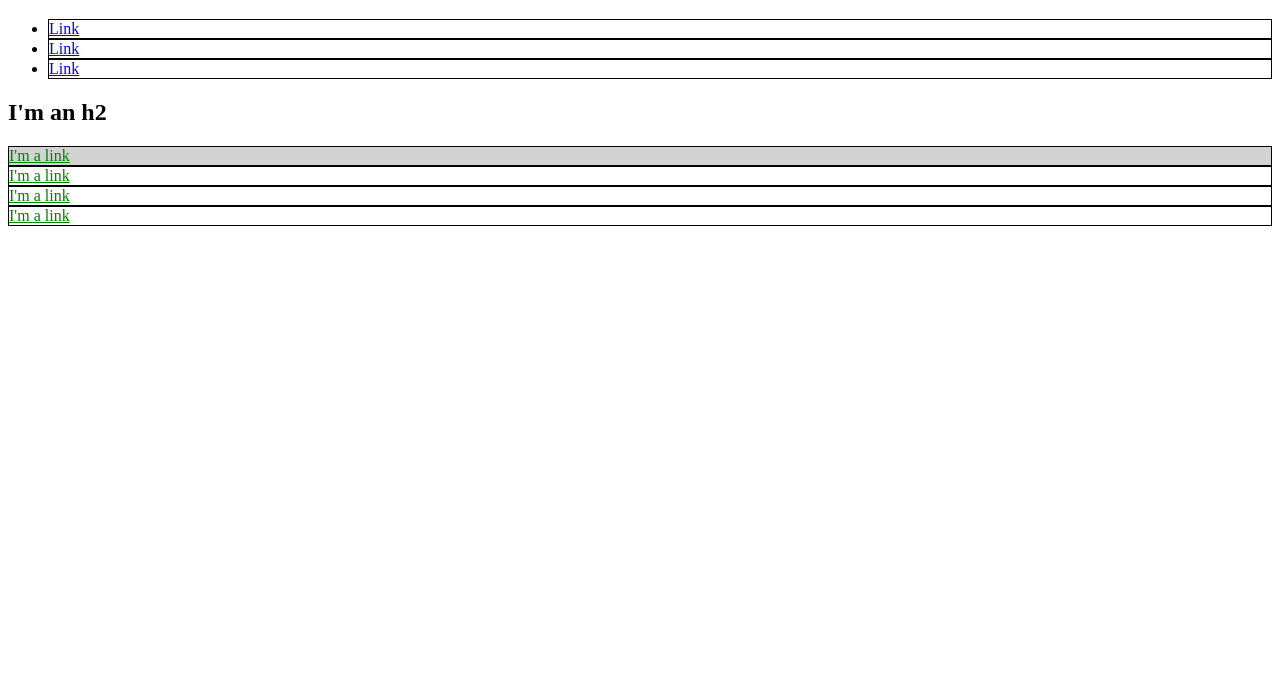
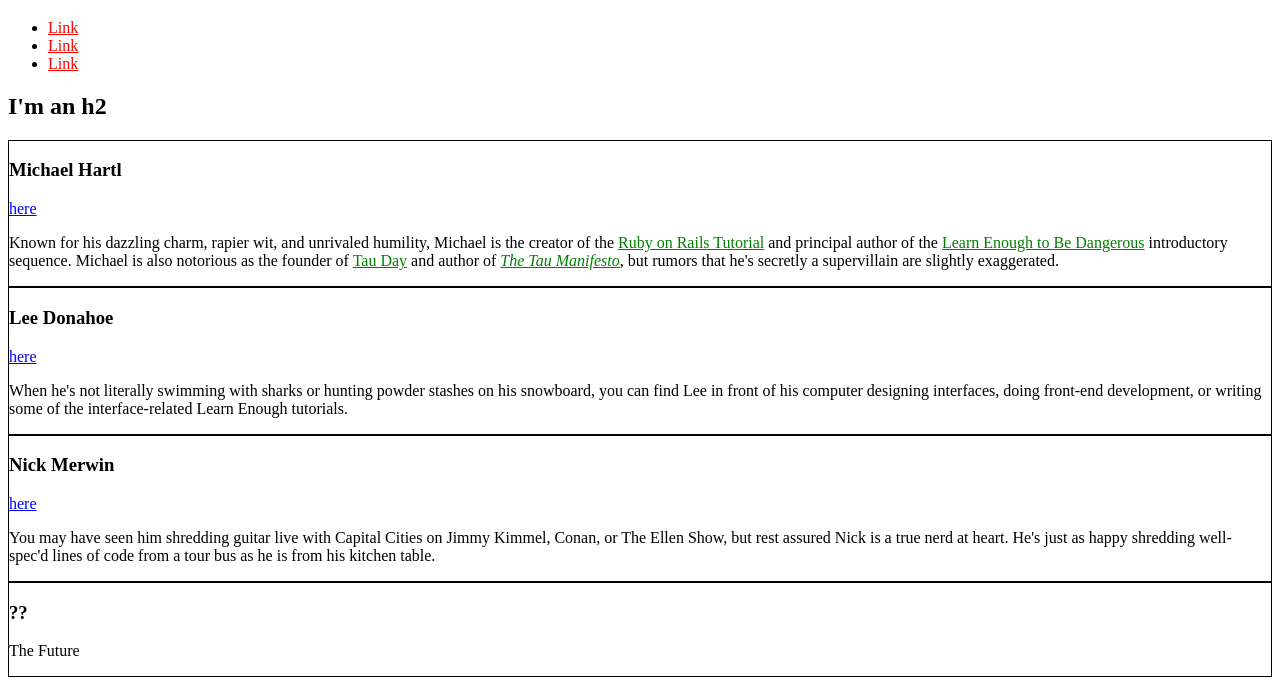
Before and after one commit to JostPaino/samplecss, a plain HTML site: page index.html in a window 1280 px wide. Shown: the part 61-756 px from the top of the page. Drawn offline with Linux system fonts and the light colour scheme.

Commit message:
Add content and organize Styles

```diff
--- a/index.html
+++ b/index.html
@@ -4,23 +4,23 @@
     <title>Test Page: Don't Panic</title>
     <meta charset="utf-8">
     <style>
-      li {
+      /* GLOBAL STYLES */
+      a {
+        color: red;
+      }
+
+      /* Social Styles*/
+      a.social-link {
+        color: blue;
+      }
+
+      /* BIO STYLES*/
+      .bio-box {
         border: 1px solid black;
       }
-      li a {
-        color:blue;
+      .bio-copy a{
+        color: green;
       }
-      #exec-bio {
-        background-color: lightgray;
-      }
-      .bio-box {
-          border: 1px solid black;
-      }
-      .bio-box a {
-          color: green;
-      }
-
-
 
     </style>
   </head>
@@ -38,17 +38,50 @@
       </li>
     </ul>
     <h2>I'm an h2</h2>
-    <div id="exec-bio" class="bio-box">
-      <a href="https://example.com/" >I'm a link</a>
+    <div class="bio-box">
+      <h3>Michael Hartl</h3>
+      <a href="https://twitter.com/mhartl" class="social-link">here</a>
+      <div class="bio-copy">
+        <p>
+          Known for his dazzling charm, rapier wit, and unrivaled humility,
+          Michael is the creator of the
+          <a href="https://www.railstutorial.org/">Ruby on Rails
+          Tutorial</a> and principal author of the
+          <a href="https://learnenough.com/">
+          Learn Enough to Be Dangerous</a> introductory sequence. Michael
+          is also notorious as the founder of
+          <a href="http://tauday.com/">Tau Day</a> and author of
+          <a href="http://tauday.com/tau-manifesto"><em>The Tau
+          Manifesto</em></a>, but rumors that he's secretly a supervillain
+          are slightly exaggerated.
+        </p>
+      </div>
     </div>
     <div class="bio-box">
-      <a href="https://example.com/" >I'm a link</a>
+      <h3>Lee Donahoe</h3>
+      <a href="https://twitter.com/leedonahoe" class="social-link">here</a>
+      <p>
+        When he's not literally swimming with sharks or hunting powder stashes on
+        his snowboard, you can find Lee in front of his computer designing
+        interfaces, doing front-end development, or writing some of the
+        interface-related Learn Enough tutorials.
+      </p>
     </div>
     <div class="bio-box">
-      <a href="https://example.com/" >I'm a link</a>
+      <h3>Nick Merwin</h3>
+      <a href="https://twitter.com/nickmerwin" class="social-link">here</a>
+      <p>
+        You may have seen him shredding guitar live with Capital Cities on Jimmy
+        Kimmel, Conan, or The Ellen Show, but rest assured Nick is a true nerd at
+        heart. He's just as happy shredding well-spec'd lines of code from a tour
+        bus as he is from his kitchen table.
+      </p>
     </div>
     <div class="bio-box">
-      <a href="https://example.com/" >I'm a link</a>
+      <h3>??</h3>
+      <p>
+        The Future
+      </p>
     </div>
   </body>
 </html>
```
